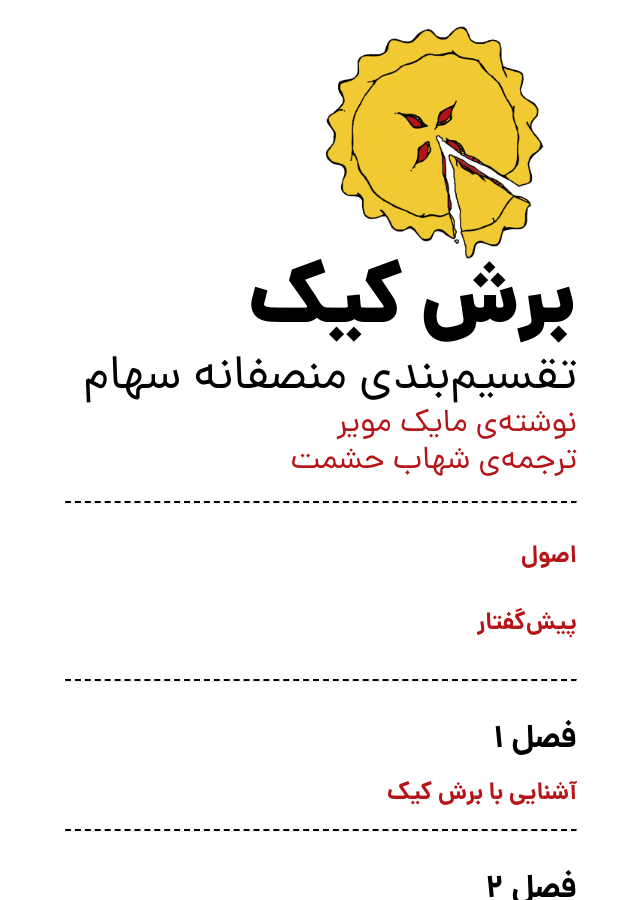
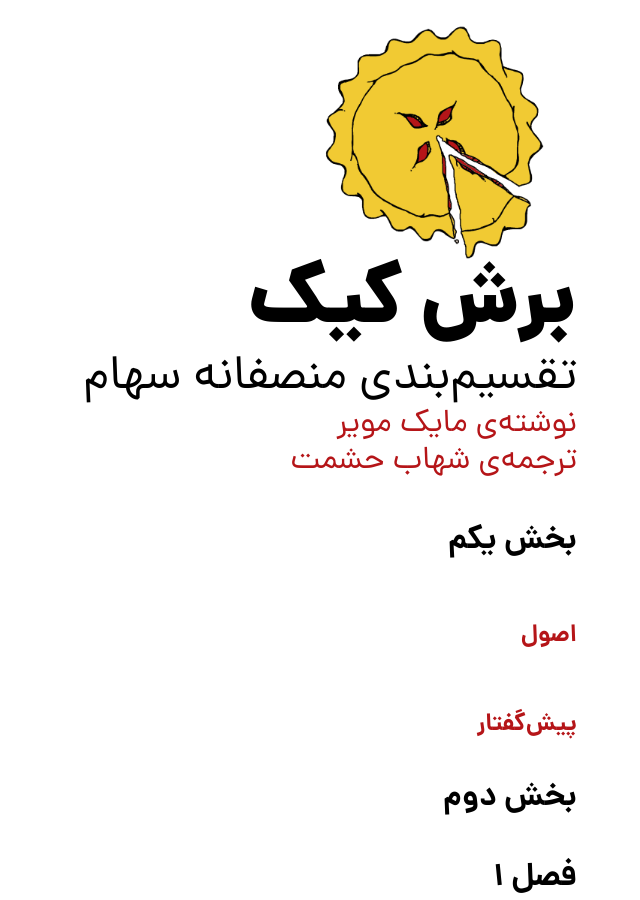
Before and after one commit to KhashayarMirMS/slicing-pie, a Jekyll site: the page built from index.md, in a window 1280 px wide and 900 px high. Shown: the whole window, without its empty margins (319-959 px from the left). Built offline with Jekyll 4.4.1, drawn with Linux system fonts in a browser that asks for light colours; nearby versions of some CDN libraries.

Commit message:
some tiny and big changes I can't remember

```diff
--- a/_includes/footer.html
+++ b/_includes/footer.html
@@ -1,5 +1,4 @@
 <div class="pure-u-1-1">
-    <hr />
     <h3>
         ما
         <a href="https://darskakaoo.ir">درس کاکائو</a>
--- a/_layouts/landing.html
+++ b/_layouts/landing.html
@@ -2,7 +2,7 @@
 
 <html>
 
-    {% include head.html%}
+    {% include head.html %}
 
     <body>
         <div class="pure-g">
@@ -24,39 +24,25 @@
                             {{ page.translator }}
                         </a>
                     </span>
-                    <hr class="pure-u-1-1" />
 
-                    {% for preChapters in site.preChapters %}
-                    <div class=" pure-u-1-1">
+
+                    {% assign sorted = site.collections | sort: 'index' %}
+                    {% for collection in sorted %}
+                    <div class="pure-u-1-1">
+                        <h1>{{ collection.name }}</h1>
+                    </div>
+                    {% for link in site[collection.label] %}
+                    <div class="pure-u-1-1">
+                        <h1>{{ link.chapterId }}</h1>
+                    </div>
+                    <div class="pure-u-1-1">
                         <h2>
-                            <a href="{{ site.url }}{{ site.baseurl }}{{ preChapters.url }}">
-                                {{ preChapters.title }}
+                            <a href="{{ site.url }}{{ site.baseurl }}{{ link.url }}">
+                                {{ link.title }}
                             </a>
                         </h2>
                     </div>
                     {% endfor %}
-                    <hr class="pure-u-1-1" />
-
-                    {% for chapter in site.chapters %}
-                    <div class="pure-u-1-1">
-                        <h1>
-                            {{ chapter.chapterId }}
-                        </h1>
-                        <h2>
-                            <a href="{{ site.url }}{{ site.baseurl }}{{ chapter.url }}"> {{ chapter.title }}</a>
-                        </h2>
-
-                        <hr />
-                    </div>
-                    {% endfor %}
-
-                    {% for postChapters in site.postChapters %}
-                    <div class="pure-u-1-1">
-                        <h2>
-                            <a href="{{ site.url }}{{ site.baseurl }}{{ postChapters.url }}">
-                                {{ postChapters.title }}</a>
-                        </h2>
-                    </div>
                     {% endfor %}
 
                     {% include footer.html %}
```
Also changed, not shown: _layouts/chapter.html (+8 -5 lines).
